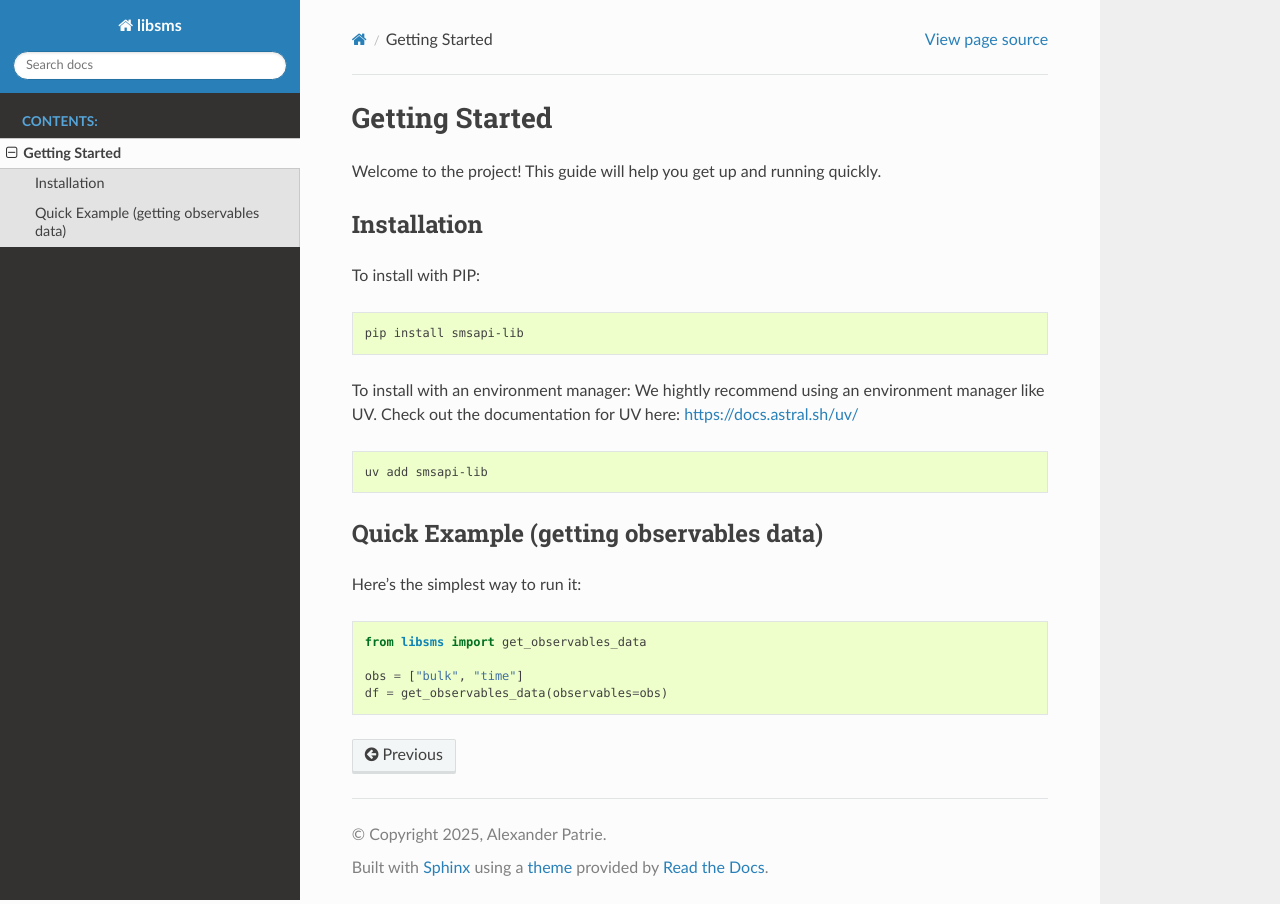
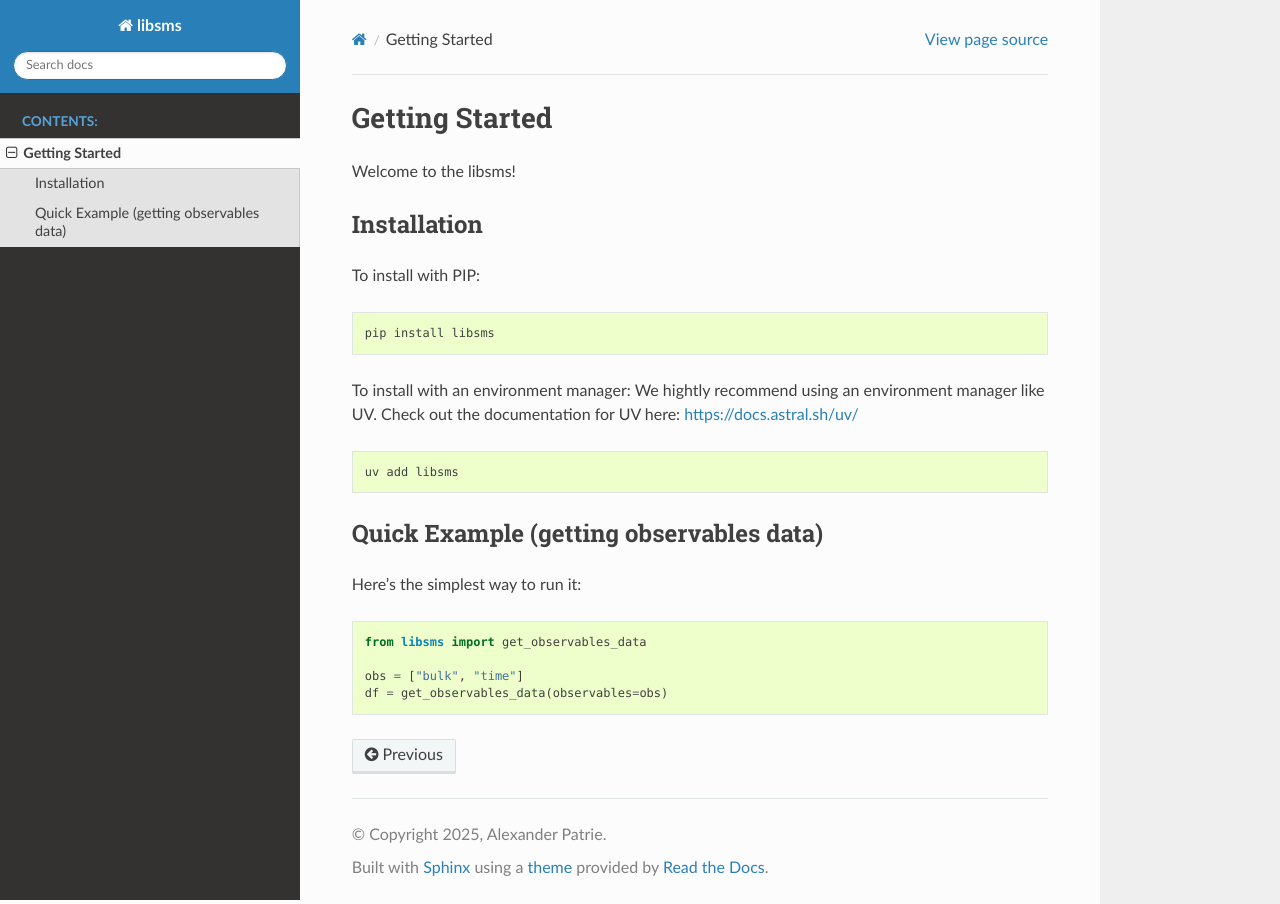
Before and after one commit to AlexPatrie/libsms, a Sphinx documentation site: the page built from documentation/source/getting_started.rst, in a window 1280 px wide. Built offline with Sphinx 7.4.7 and the Read the Docs theme 3.1.0, drawn with Linux system fonts in a browser that asks for light colours; pages that are not in the unit, such as notebooks, are missing from menus.

Commit message:
update documentation

```diff
--- a/documentation/source/getting_started.rst
+++ b/documentation/source/getting_started.rst
@@ -2,7 +2,7 @@
 Getting Started
 ================
 
-Welcome to the project! This guide will help you get up and running quickly.
+Welcome to the libsms!
 
 Installation
 ============
@@ -11,7 +11,7 @@ To install with PIP:
 
 .. code-block:: bash
 
-   pip install smsapi-lib
+   pip install libsms
 
 To install with an environment manager:
 We hightly recommend using an environment manager like UV. Check out the documentation
@@ -19,7 +19,7 @@ for UV here: https://docs.astral.sh/uv/
 
 .. code-block:: bash
 
-    uv add smsapi-lib
+    uv add libsms
 
 Quick Example (getting observables data)
 ========================================
```
Also changed, not shown: 5 other files.
